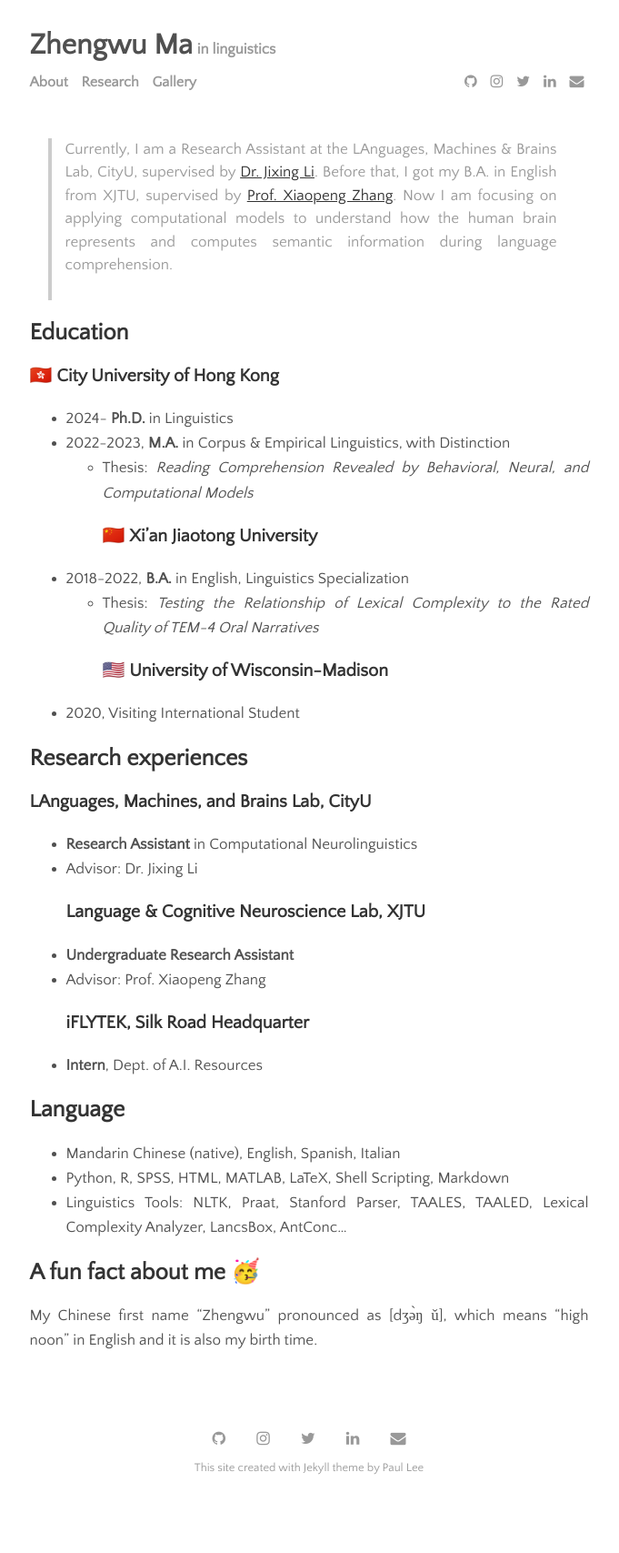
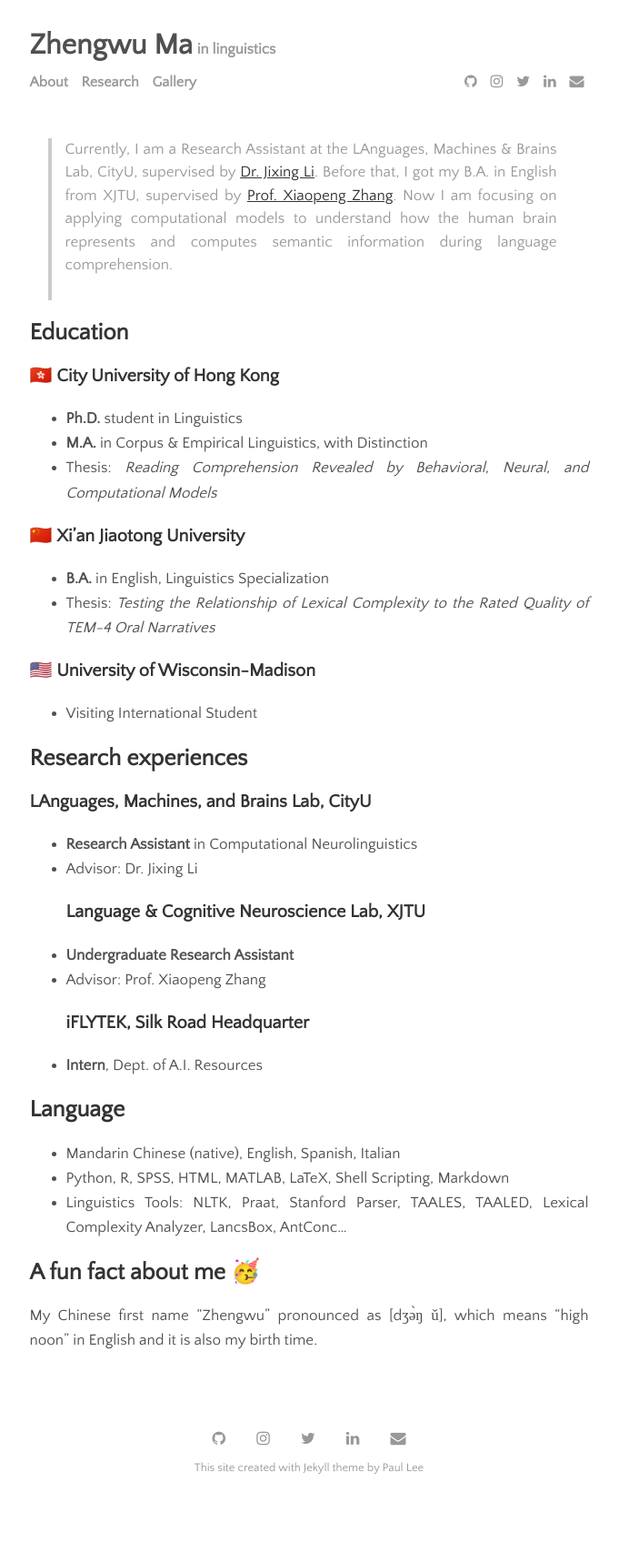
Before and after one commit to zhengwuma/zhengwuma.github.io, a Jekyll site: the page built from menu/about.md, in a window 1280 px wide. Shown: the whole page at 91% size, without its empty margins (300-981 px from the left). Built offline with Jekyll 4.4.1, drawn with Linux system fonts in a browser that asks for light colours.

Commit message:
Update about.md

```diff
--- a/menu/about.md
+++ b/menu/about.md
@@ -7,14 +7,16 @@ permalink: /about
 
 ## Education
 ### 🇭🇰 City University of Hong Kong
-- 2024- __Ph.D.__ in Linguistics
-- 2022-2023, __M.A.__ in Corpus & Empirical Linguistics, with Distinction
-  - Thesis: _Reading Comprehension Revealed by Behavioral, Neural, and Computational Models_
+- __Ph.D.__ student in Linguistics
+- __M.A.__ in Corpus & Empirical Linguistics, with Distinction
+- Thesis: _Reading Comprehension Revealed by Behavioral, Neural, and Computational Models_
+
 ### 🇨🇳 Xi'an Jiaotong University
-- 2018-2022, __B.A.__ in English, Linguistics Specialization
-  - Thesis: _Testing the Relationship of Lexical Complexity to the Rated Quality of TEM-4 Oral Narratives_
+- __B.A.__ in English, Linguistics Specialization
+- Thesis: _Testing the Relationship of Lexical Complexity to the Rated Quality of TEM-4 Oral Narratives_
+
 ### 🇺🇸 University of Wisconsin-Madison
-- 2020, Visiting International Student
+- Visiting International Student
 
 ## Research experiences
 ### LAnguages, Machines, and Brains Lab, CityU
```
